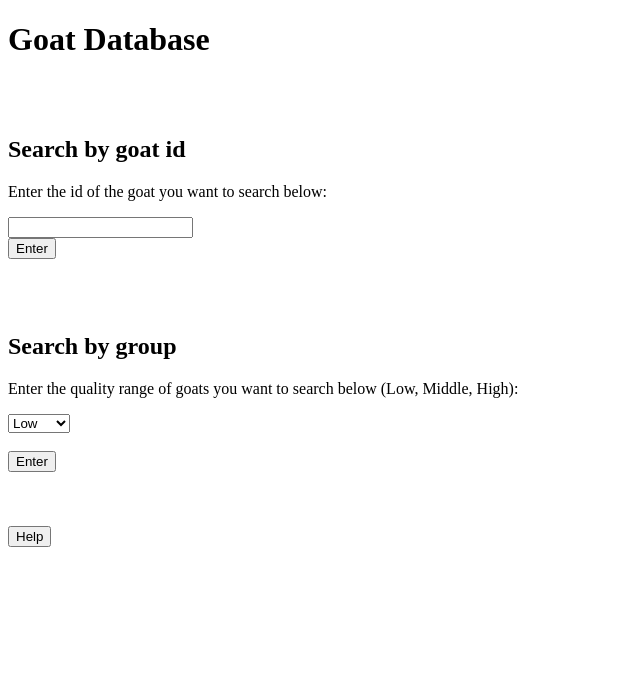
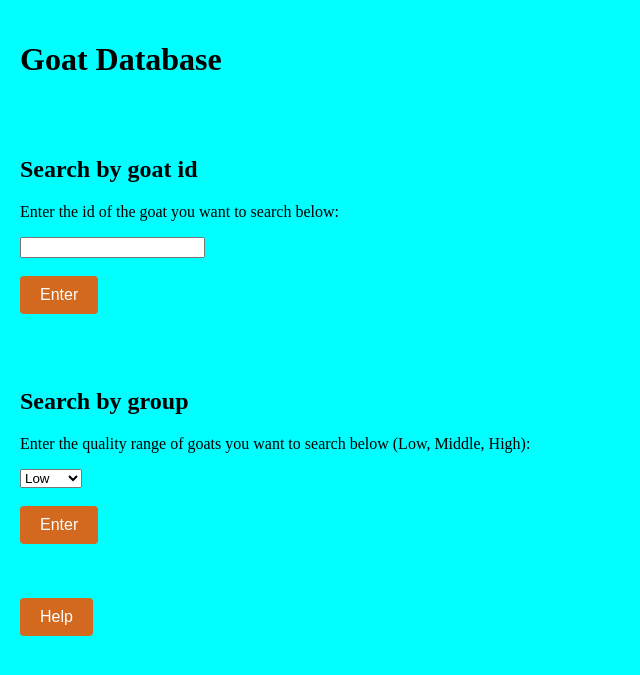
Before and after one commit to KonradW29/ProjectDatabases, a Flask app: page / in a window 1280 px wide. Shown: the top 675 px of the page, without its empty margins (0-640 px from the left). Run offline with Flask 3, Linux system fonts and the light colour scheme; some libraries are stand-ins or nearby versions.

Commit message:
Got rid of animal_id in the tables, and changed the order of columns in the tables. I also cleaned up a bit of code. Added a lot of CSS code to make the website look nicer, but some more editing is need.

```diff
--- a/ProjectSchema.sql
+++ b/ProjectSchema.sql
@@ -177,6 +177,7 @@ FROM SessionAnimalTrait;
 
 
 /*Updating GoatAttributes to insert point values*/
+
 /*Birth weight points*/
 UPDATE GoatAttributes
 SET pointVal = pointVal + 3
@@ -260,8 +261,6 @@ CREATE VIEW SoloGoats (tag, quality, animal_id,dam,totalPoints) AS
 SELECT tag, '', Goats.animal_id, Goats.dam, SumOfPoints.totalPoints
 FROM Goats INNER JOIN SumOfPoints ON Goats.animal_id=SumOfPoints.animal_id;
 
-
-
 CREATE VIEW HighQuality (tag, quality, animal_id,dam,totalPoints) AS
 SELECT SoloGoats.tag, 'High', SoloGoats.animal_id, SoloGoats.dam, SoloGoats.totalPoints
 FROM SoloGoats
--- a/app.py
+++ b/app.py
@@ -42,22 +42,22 @@ def form():
 # handle venue POST and serve result web page
 @app.route('/SearchGoatId', methods=['POST'])
 def SearchGoatId():
-    rows = connect('SELECT * FROM SoloGoats WHERE dam = (SELECT dam FROM SoloGoats WHERE animal_id = ' + request.form['animal_id'] + ');')
-    heads = ['tag', 'animal_id', 'dam', 'totalPoints']
+    rows = connect('SELECT dam, tag, totalPoints FROM SoloGoats WHERE dam = (SELECT dam FROM SoloGoats WHERE animal_id = ' + request.form['animal_id'] + ');')
+    heads = ['dam', 'tag', 'totalPoints']
     return render_template('results.html', rows=rows, heads=heads)
 
 # handle venue POST and serve result web page
 @app.route('/SearchGroup', methods=['POST'])
 def SearchGroup():
     if (request.form['group'] == 'High'):
-        rows = connect('SELECT * FROM HighQuality;')
-        heads = ['tag', 'quality', 'animal_id', 'dam', 'totalPoints']
+        rows = connect('SELECT quality, tag, dam, totalPoints FROM HighQuality;')
+        heads = ['quality', 'tag', 'dam', 'totalPoints']
     elif (request.form['group'] == 'Middle'):
-        rows = connect('SELECT * FROM MiddleQuality;')
-        heads = ['tag', 'quality', 'animal_id', 'dam', 'totalPoints']
+        rows = connect('SELECT quality, tag, dam, totalPoints FROM MiddleQuality;')
+        heads = ['quality', 'tag', 'dam', 'totalPoints']
     elif (request.form['group'] == 'Low'):
-        rows = connect('SELECT * FROM LowQuality;')
-        heads = ['tag', 'quality', 'animal_id', 'dam', 'totalPoints']
+        rows = connect('SELECT quality, tag, dam, totalPoints FROM LowQuality;')
+        heads = ['quality', 'tag', 'dam', 'totalPoints']
     return render_template('results.html', rows=rows, heads=heads)
 
 if __name__ == '__main__':
--- a/templates/UI.html
+++ b/templates/UI.html
@@ -4,6 +4,43 @@
     <title>Goat Database GUI</title>
     <meta charset = "UTF-8">
     <meta name = "viewport" content = "wideth=device-width, initial-scale=1.0">
+    <style>
+        body {
+            font-family:'Times New Roman', Times, serif;
+            background-color: aqua;
+            margin: 0;
+            padding: 20px;
+        }
+
+        input[type="submit"], button {
+            background-color:chocolate;
+            color: white;
+            border: none;
+            padding: 10px 20px;
+            text-align: center;
+            text-decoration: none;
+            display: inline-block;
+            font-size: 16px;
+            margin: 4x 2px;
+            cursor: pointer;
+            border-radius: 4px;
+            transition: background-color 0.3s ease;
+        }
+
+        input[type="submit"]:hover, button:hover {
+            background-color: black;
+        }
+
+        p {
+            font-size: 16px;
+        }
+
+        @media only screen and (max-width: 600px) {
+            div {
+                width: calc(100% - 40 px);
+            }
+        }
+    </style>
 </head>
 <body>
     <h1>Goat Database</h1><br><br>
@@ -13,7 +50,7 @@
     </div>
     <div>
         <form action = "/SearchGoatId" method="POST">
-            <input type = "number" name = "animal_id"><br>
+            <input type = "number" name = "animal_id"><br><br>
             <input type = "submit" value = "Enter"><br><br><br><br>
         </form>
     </div>
```
Also changed, not shown: templates/results.html (+22 -0 lines).
